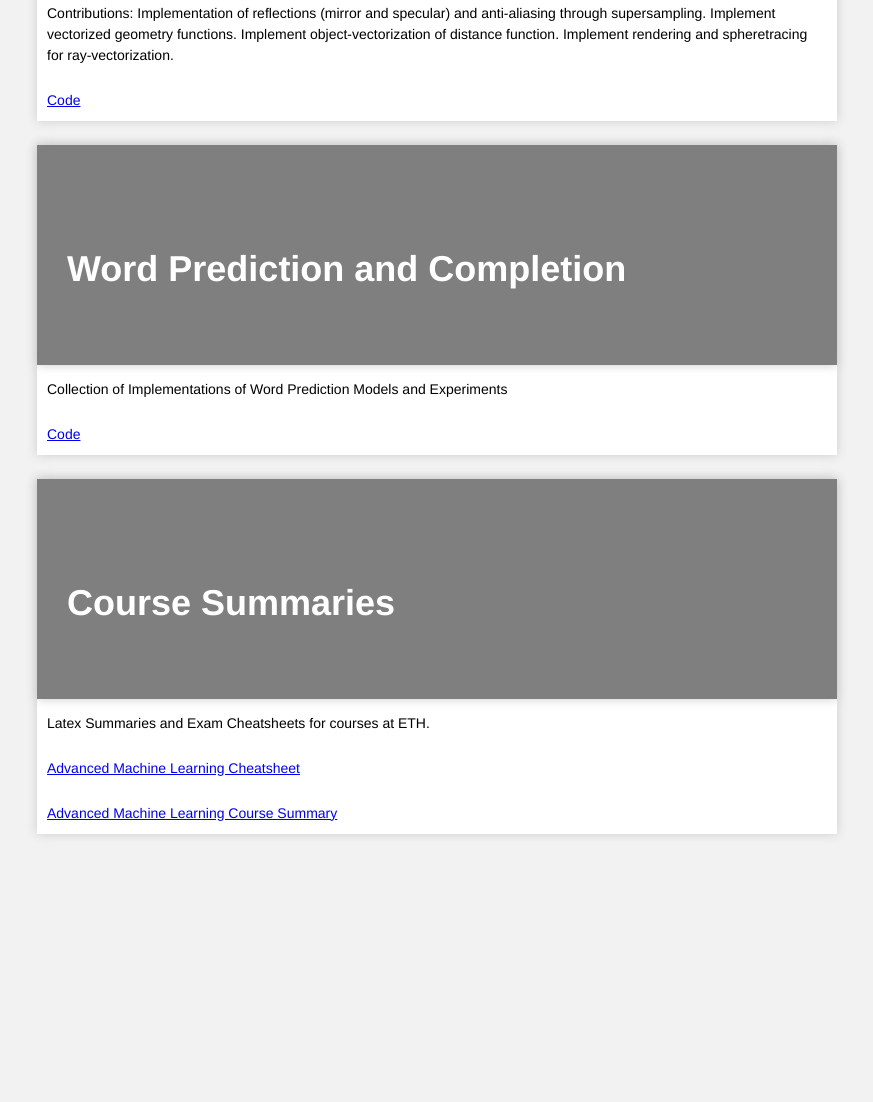
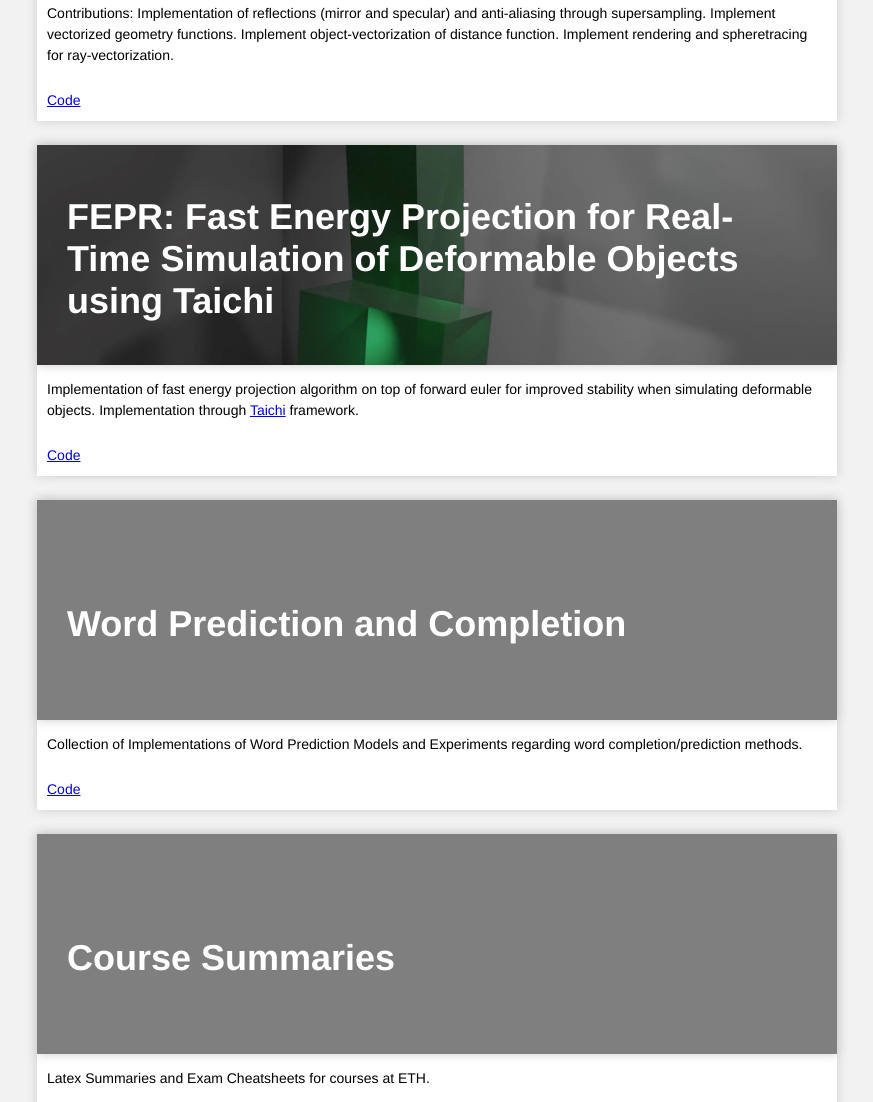
Before and after one commit to veroniquek/veroniquek.github.io, a plain HTML site: page index.html in a window 1280 px wide. Shown: the part 1616-2718 px from the top of the page, without its empty margins (203-1076 px from the left). Before the commit the page ends 2498 px from the top, so only its background shows below. Drawn offline with Linux system fonts and the light colour scheme.

Commit message:
add fepr

```diff
--- a/index.html
+++ b/index.html
@@ -34,7 +34,7 @@
 
       <div class="subtitle-box hololabel">
           <div class="overlay">
-          <h2>HoloLabel: Augmented reality
+          <h2>HoloLabel: AR
               user-in-the-loop online annotation
               tool for as-is building information</h2>
           </div>
@@ -92,6 +92,19 @@
   </div>
   <div class="project">
 
+    <div class="subtitle-box fepr">
+            <h2>FEPR: Fast Energy Projection for Real-Time Simulation of Deformable Objects using Taichi
+            </h2>
+    </div>
+    <p>
+        Implementation of fast energy projection algorithm on top of forward euler for improved stability when simulating deformable objects. Implementation through <a href="https://taichi.readthedocs.io/en/stable/install.html">Taichi</a> framework.
+    </p>
+
+      <p><a href="https://github.com/veroniquek/pbs21">Code</a></p>
+    </div>
+
+  <div class="project">
+
     <div class="subtitle-box ">
         <div class="overlay">
             <h2>Word Prediction and Completion
@@ -99,7 +112,7 @@
         </div>
     </div>
 
-        <p> Collection of Implementations of Word Prediction Models and Experiments
+        <p> Collection of Implementations of Word Prediction Models and Experiments regarding word completion/prediction methods.
         </p>
 
         <p>
--- a/style.css
+++ b/style.css
@@ -56,7 +56,7 @@ nav a {
 .subtitle-box {
   position: relative;
   height: 200px;
-  overflow: hidden;
+  overflow: auto;
   box-shadow: 0px 0px 10px #ccc;
   display: flex;
   flex-direction: column;
@@ -126,14 +126,8 @@ nav a {
   background-position: center center;
 }
 
-/* .project-2 {
-  background-image: url('project-2-image-url.jpg');
+.fepr {
+  background-image: url('resources/fepr.jpg');
   background-size: cover;
   background-position: center center;
 }
-
-.project-3 {
-  background-image: url('project-3-image-url.jpg');
-  background-size: cover;
-  background-position: center center;
-} */
```
Also changed, not shown: resources/fepr.jpg (added).
